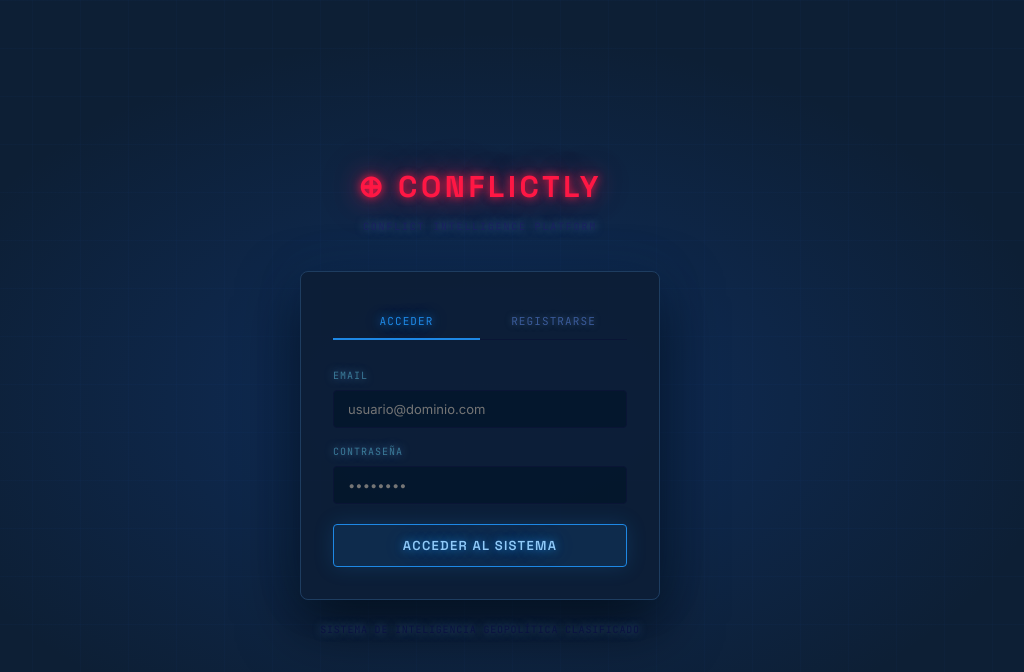
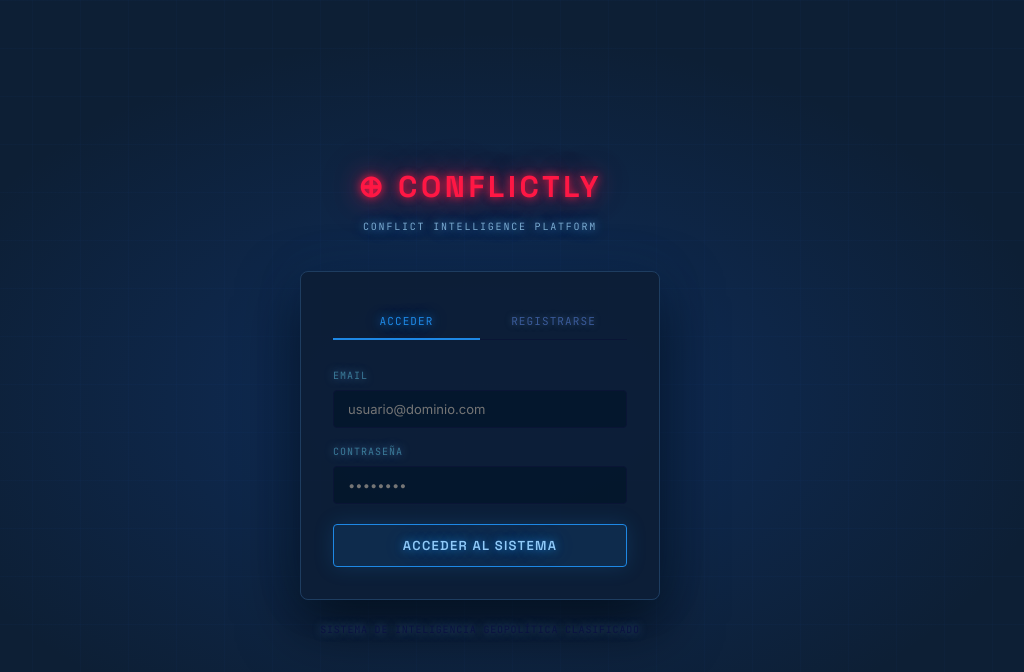
Before and after one commit to Pablo0908/Geo-Conflict, a React (Vite) app: page / in a window 1280 px wide. Shown: the top 672 px of the page, without its empty margins (160-1184 px from the left). Built offline with nearby package versions, Linux system fonts and the light colour scheme.

Commit message:
fix: make CONFLICT INTELLIGENCE PLATFORM subtitle visible with glow

```diff
--- a/src/components/Header.jsx
+++ b/src/components/Header.jsx
@@ -22,9 +22,9 @@ export default function Header({ analyzedCount, user, onLogout }) {
           ⊕ CONFLICTLY
         </span>
         <span style={{
-          color: '#3A5A99', fontSize: 11, fontFamily: 'JetBrains Mono, monospace',
-          letterSpacing: '.06em', borderLeft: '1px solid #0A1535', paddingLeft: 12,
-          textShadow: '0 0 6px rgba(90,128,170,0.65)'
+          color: '#7AAAD0', fontSize: 11, fontFamily: 'JetBrains Mono, monospace',
+          letterSpacing: '.06em', borderLeft: '1px solid #1E3D60', paddingLeft: 12,
+          textShadow: '0 0 8px rgba(100,180,255,0.8), 0 0 20px rgba(60,140,255,0.4)'
         }}>
           CONFLICT INTELLIGENCE PLATFORM
         </span>
--- a/src/pages/AuthPage.jsx
+++ b/src/pages/AuthPage.jsx
@@ -99,7 +99,7 @@ export default function AuthPage({ onSuccess }) {
           }}>
             ⊕ CONFLICTLY
           </div>
-          <div style={{ fontFamily: 'JetBrains Mono, monospace', fontSize: 10, letterSpacing: '.18em', color: '#1A2060' }}>
+          <div style={{ fontFamily: 'JetBrains Mono, monospace', fontSize: 10, letterSpacing: '.18em', color: '#7AAAD0', textShadow: '0 0 8px rgba(100,180,255,0.8), 0 0 20px rgba(60,140,255,0.4)' }}>
             CONFLICT INTELLIGENCE PLATFORM
           </div>
         </div>
```
